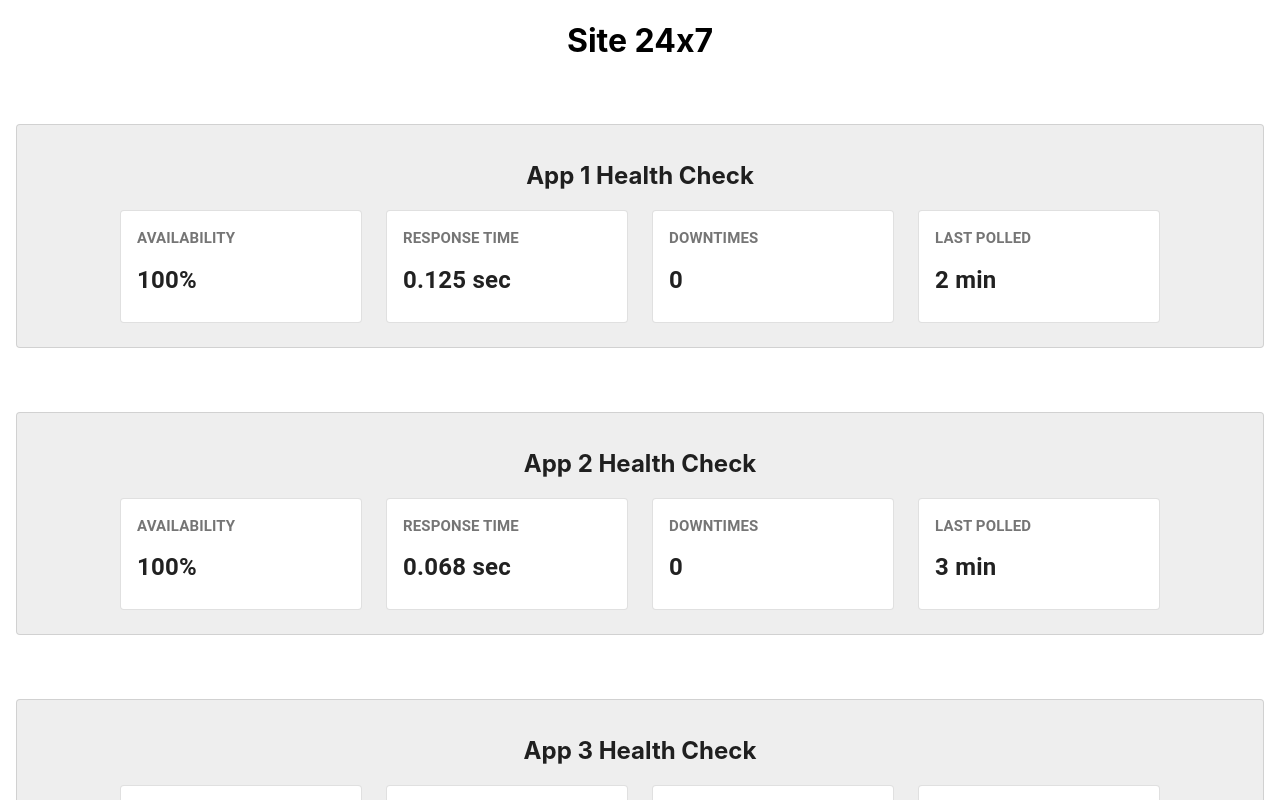
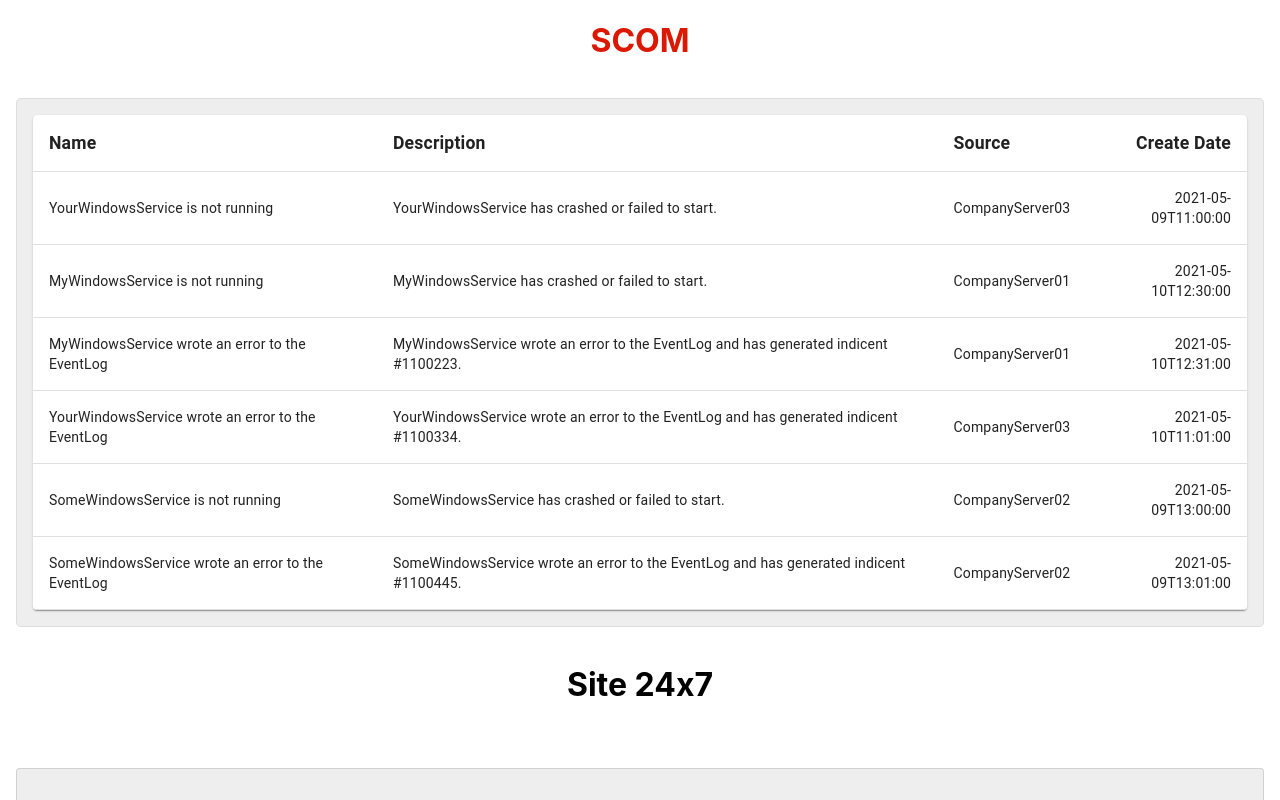
Before and after one commit to prodgers1/pwa-hackathon, a React (Create React App) app: page / in a window 1280 px wide. Shown: the top 800 px of the page. Built offline with nearby package versions, Linux system fonts and the light colour scheme.

Commit message:
adding SCOM module, functionally complete, minimally styled

```diff
--- a/src/App.js
+++ b/src/App.js
@@ -1,6 +1,7 @@
 import React from 'react';
 import logo from './logo.svg';
 import './App.css';
+import SCOM from './components/SCOM/SCOM';
 import Site247 from './components/Site247/Site247';
 
 function App() {
@@ -19,6 +20,7 @@
 
   return (
     <div className="App">
+      <SCOM />
       <Site247 />
       {/* <div>
         <button onClick={() => displayNotification()}>
--- /dev/null
+++ b/src/components/SCOM/SCOM.js
@@ -0,0 +1,98 @@
+import React, { useState, useEffect } from 'react';
+import dataAccessLayer from '../../data/dataAccessLayer';
+
+import { makeStyles } from '@material-ui/core/styles';
+import Table from '@material-ui/core/Table';
+import TableBody from '@material-ui/core/TableBody';
+import TableCell from '@material-ui/core/TableCell';
+import TableContainer from '@material-ui/core/TableContainer';
+import TableHead from '@material-ui/core/TableHead';
+import TableRow from '@material-ui/core/TableRow';
+import Paper from '@material-ui/core/Paper';
+
+const useStyles = makeStyles({
+  root: {
+    display: 'flex',
+    flexFlow: 'column',
+    justifyContent: 'center',
+  },
+  container: {
+    margin: '1em',
+    backgroundColor: "#eeeeee",
+
+    padding: '1em',
+    border: '1px solid #ddd',
+    borderRadius: '.3em',
+
+    minWidth: 240,
+  },
+  table: {
+    minWidth: 650,
+  },
+  title: {
+    fontSize: '1.1em',
+    fontWeight: 'bold',
+  },
+  green: {
+    color: '#39C16C',
+  },
+  red: {
+    color: '#db1802'
+  }
+});
+
+const SCOM = () => {
+  const classes = useStyles();
+  const [data, setData] = useState([]);
+
+  useEffect(() => {
+    let scomData = dataAccessLayer.getSCOMAlerts();
+    setData(scomData);
+  }, []);
+
+  return (
+    <div className={classes.root}>
+      {data.length < 1 && (
+        <h1 className={classes.green}>SCOM</h1>
+      )}
+
+      {data.length > 0 && (
+        <React.Fragment>
+          <h1 className={classes.red}>SCOM</h1>
+          <div className={classes.container}>
+
+            <TableContainer component={Paper}>
+              <Table className={classes.table}>
+
+                <TableHead>
+                  <TableRow>
+                    <TableCell className={classes.title}>Name</TableCell>
+                    <TableCell className={classes.title}>Description</TableCell>
+                    <TableCell className={classes.title}>Source</TableCell>
+                    <TableCell className={classes.title} align="right">Create Date</TableCell>
+                  </TableRow>
+                </TableHead>
+
+                <TableBody>
+                  {data.length > 0 && data.map((alert) => (
+                    <TableRow key={`key-${alert.id}-${alert.source}`}>
+                      <TableCell>{alert.name}</TableCell>
+                      <TableCell>{alert.description}</TableCell>
+                      <TableCell>{alert.source}</TableCell>
+                      <TableCell align="right">{alert.createDate}</TableCell>
+                    </TableRow>
+                  ))}
+                </TableBody>
+
+              </Table>
+            </TableContainer>
+
+          </div>
+        </React.Fragment>
+      )}
+
+    </div>
+  );
+}
+
+export default SCOM;
--- a/src/data/dataAccessLayer.js
+++ b/src/data/dataAccessLayer.js
@@ -21,51 +21,48 @@
   scom: [
     {
       id: '1',
-      source: 'CompanyServer04',
+      source: 'CompanyServer03',
       name: 'YourWindowsService is not running',
       description:
-        'YourWindowsService has crashed or failed to start. Troubleshooting instructions: https://company.com/Your+Windows+Service+Name+Support',
+        'YourWindowsService has crashed or failed to start.',
       createDate: '2021-05-09T11:00:00',
     },
     {
       id: '2',
       source: 'CompanyServer01',
-      name: 'YourWindowsService is not running',
+      name: 'MyWindowsService is not running',
       description:
-        'YourWindowsService has crashed or failed to start. Troubleshooting instructions: https://company.com/Your+Windows+Service+Name+Support',
-      createDate: '2021-05-09T12:30:00',
+        'MyWindowsService has crashed or failed to start.',
+      createDate: '2021-05-10T12:30:00',
     },
     {
       id: '3',
-      source: 'CompanyServer03',
-      name: 'YourWindowsService is not running',
-      description:
-        'YourWindowsService has crashed or failed to start. Troubleshooting instructions: https://company.com/Your+Windows+Service+Name+Support',
-      createDate: '2021-05-09T13:00:00',
+      source: 'CompanyServer01',
+      name: 'MyWindowsService wrote an error to the EventLog',
+      description: 'MyWindowsService wrote an error to the EventLog and has generated indicent #1100223.',
+      createDate: '2021-05-10T12:31:00',
     },
     {
       id: '4',
-      source: 'CompanyServer05',
-      name: 'YourWindowsService is not running',
-      description:
-        'YourWindowsService has crashed or failed to start. Troubleshooting instructions: https://company.com/Your+Windows+Service+Name+Support',
-      createDate: '2021-05-09T14:30:00',
+      source: 'CompanyServer03',
+      name: 'YourWindowsService wrote an error to the EventLog',
+      description: 'YourWindowsService wrote an error to the EventLog and has generated indicent #1100334.',
+      createDate: '2021-05-10T11:01:00',
     },
     {
       id: '5',
       source: 'CompanyServer02',
-      name: 'YourWindowsService is not running',
+      name: 'SomeWindowsService is not running',
       description:
-        'YourWindowsService has crashed or failed to start. Troubleshooting instructions: https://company.com/Your+Windows+Service+Name+Support',
-      createDate: '2021-05-09T15:00:00',
+        'SomeWindowsService has crashed or failed to start.',
+      createDate: '2021-05-09T13:00:00',
     },
     {
       id: '6',
-      source: 'CompanyServer01',
-      name: 'YourWindowsService wrote an error to the EventLog',
-      description:
-        'YourWindowsService wrote an error to the EventLog and has generated an incident ticket: https://company.com/Your+EventLog+Error+Incident+Ticket+Number',
-      createDate: '2021-05-10T23:59:00',
+      source: 'CompanyServer02',
+      name: 'SomeWindowsService wrote an error to the EventLog',
+      description: 'SomeWindowsService wrote an error to the EventLog and has generated indicent #1100445.',
+      createDate: '2021-05-09T13:01:00',
     },
   ],
   site24x7: [
```
